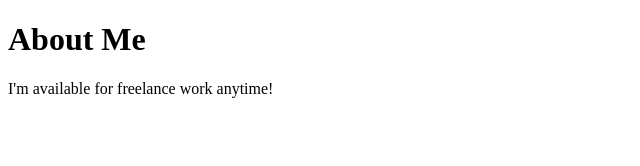
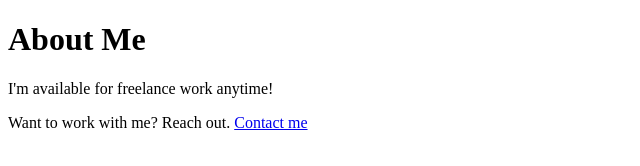
Before and after one commit to anm8tr/gatsby-proj1, a Gatsby site: page /about in a window 1280 px wide. Shown: the whole page, without its empty margins (0-640 px from the left). Built offline with nearby package versions, Linux system fonts and the light colour scheme; Gatsby itself is replaced by a stand-in of ours.

Commit message:
contact me link

```diff
--- a/src/pages/about.js
+++ b/src/pages/about.js
@@ -1,10 +1,12 @@
 import React from 'react'
+import { Link } from 'gatsby'
 
 const AboutMe = () => {
     return(
         <div>
             <h1>About Me</h1>
             <p>I'm available for freelance work anytime!</p>
+            <p>Want to work with me? Reach out. <Link to="/contact"> Contact me</Link></p>
         </div>
     )
 }
```
